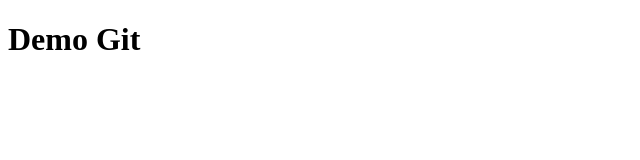
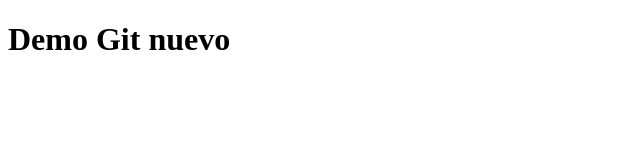
Before and after one commit to JairoSotoToloza/hello-world-git-udemy, a plain HTML site: page index.html in a window 1280 px wide. Shown: the whole page, without its empty margins (0-640 px from the left). Drawn offline with Linux system fonts and the light colour scheme.

Commit message:
Se modifico titulo index

```diff
--- a/index.html
+++ b/index.html
@@ -6,7 +6,7 @@
     <title>Git Web</title>
 </head>
 <body>
-    <h1>Demo Git</h1>
+    <h1>Demo Git nuevo</h1>
 
 </body>
 </html>
```
